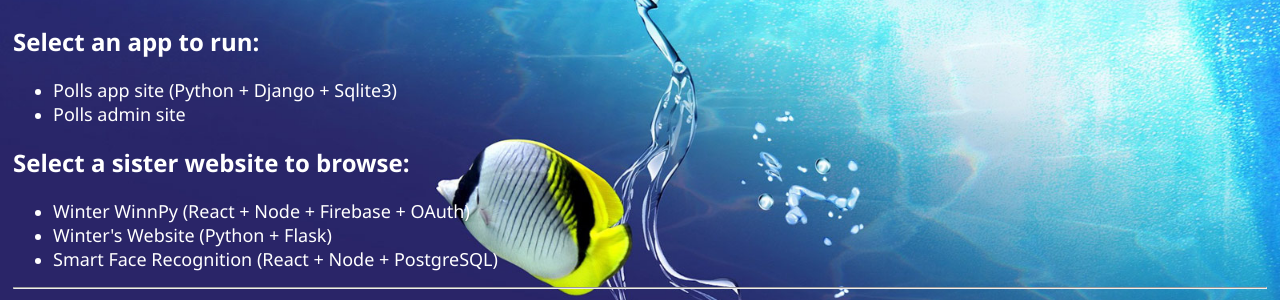
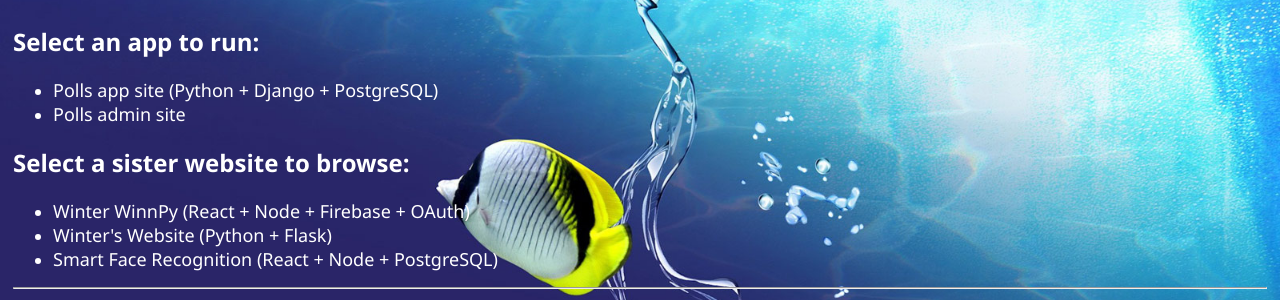
Before and after one commit to marvinxu99/django_pg_dev_multi, a Django app: page / in a window 1280 px wide. Shown: the part 47-347 px from the top of the page. Run offline with Django 3.2, Linux system fonts and the light colour scheme.

Commit message:
change display to postgresql

```diff
--- a/polls/templates/polls/index.html
+++ b/polls/templates/polls/index.html
@@ -6,7 +6,7 @@ Home
 {% block content %}
 <h2>Select an app to run:</h2>
 <ul>
-    <li><a href="polls/">Polls app site (Python + Django + Sqlite3)</a></li>
+    <li><a href="polls/">Polls app site (Python + Django + PostgreSQL)</a></li>
     <li><a href="admin/">Polls admin site</a></li>
 </ul>
 <h2>Select a sister website to browse:</h2>
```
Also changed, not shown: 2 other files.
